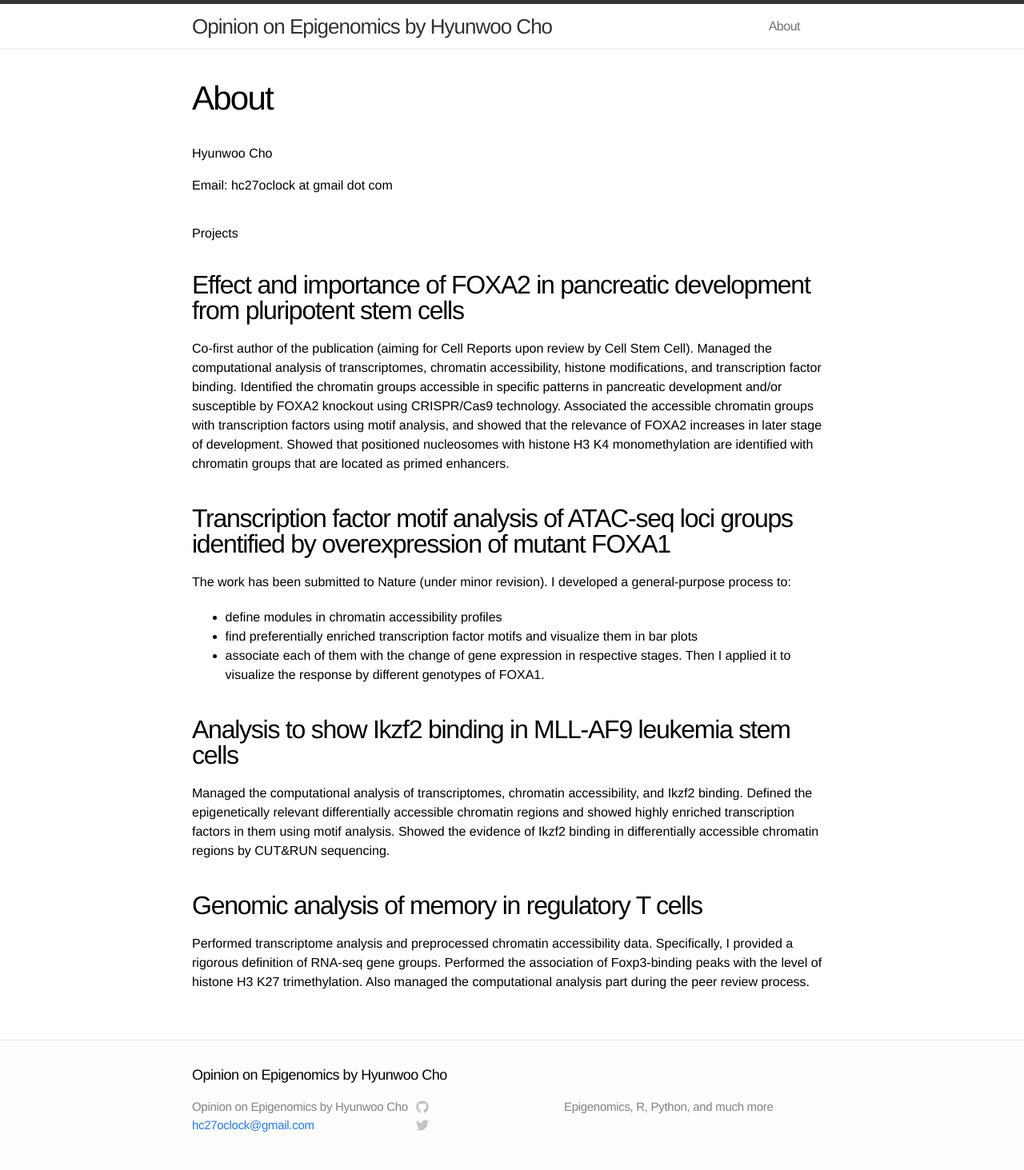
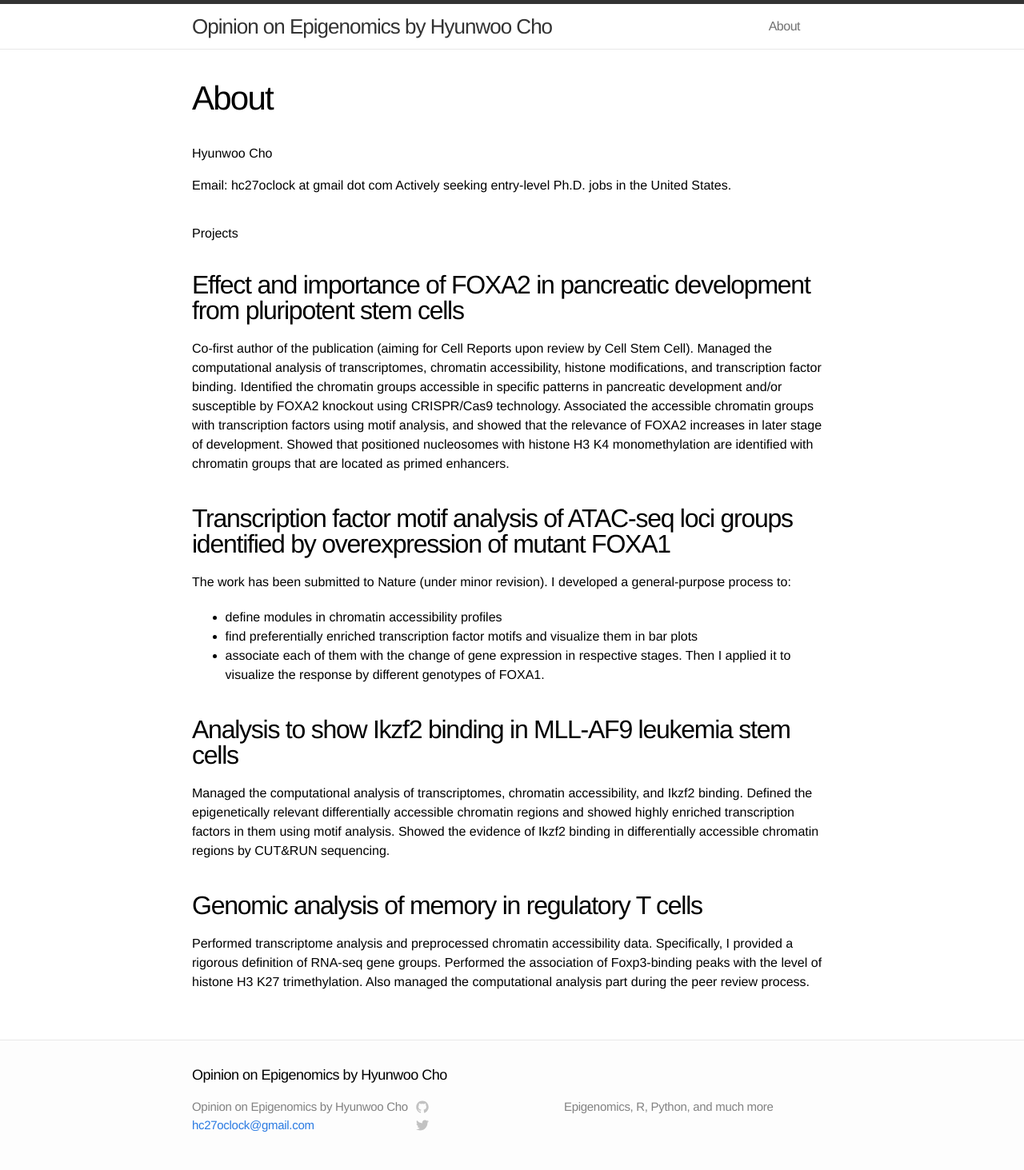
Before and after one commit to hc27oclock/hc27oclock.github.io, a Jekyll site: the page built from about.md, in a window 1280 px wide. Shown: the whole page at 80% size. Built offline with Jekyll 4.4.1, drawn with Linux system fonts in a browser that asks for light colours.

Commit message:
Update about.md

```diff
--- a/about.md
+++ b/about.md
@@ -7,6 +7,7 @@ permalink: /about/
 # Hyunwoo Cho
 
 Email: hc27oclock at gmail dot com
+Actively seeking entry-level Ph.D. jobs in the United States.
 
 # Projects
 
```
